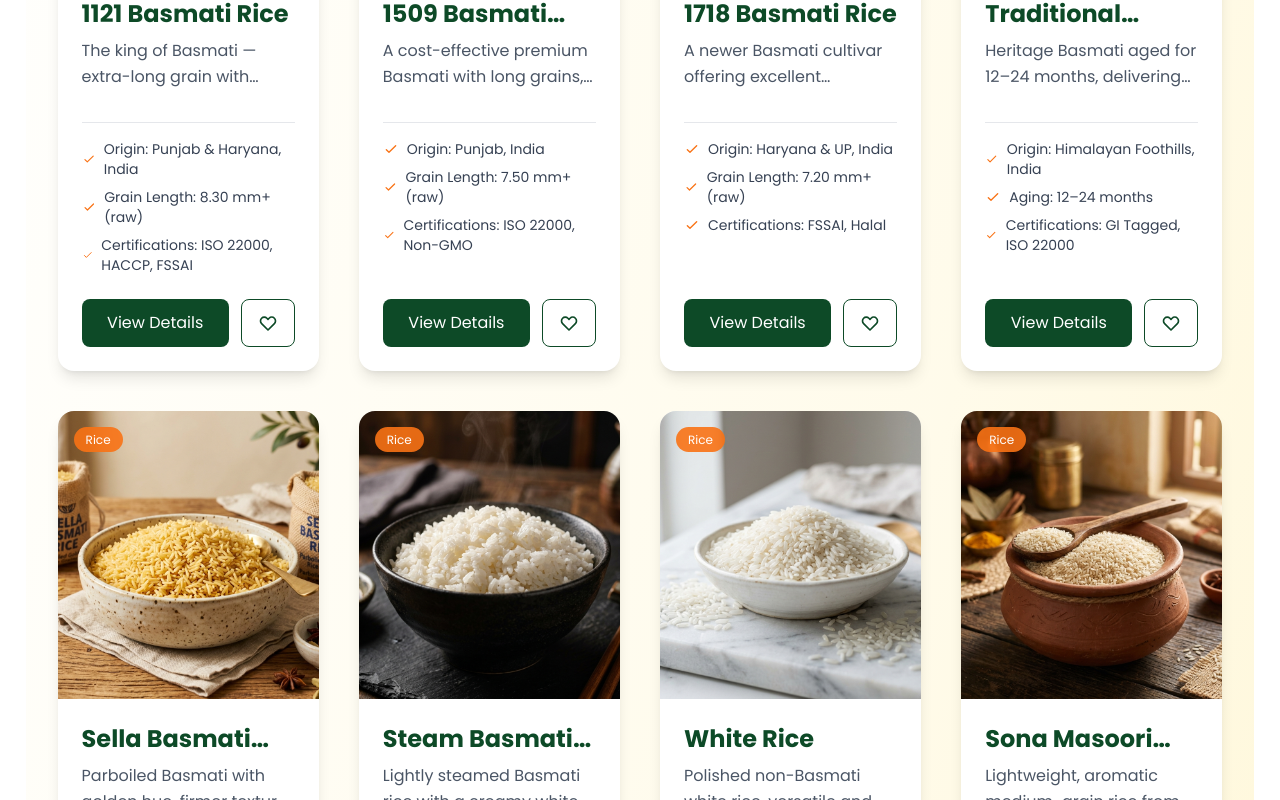
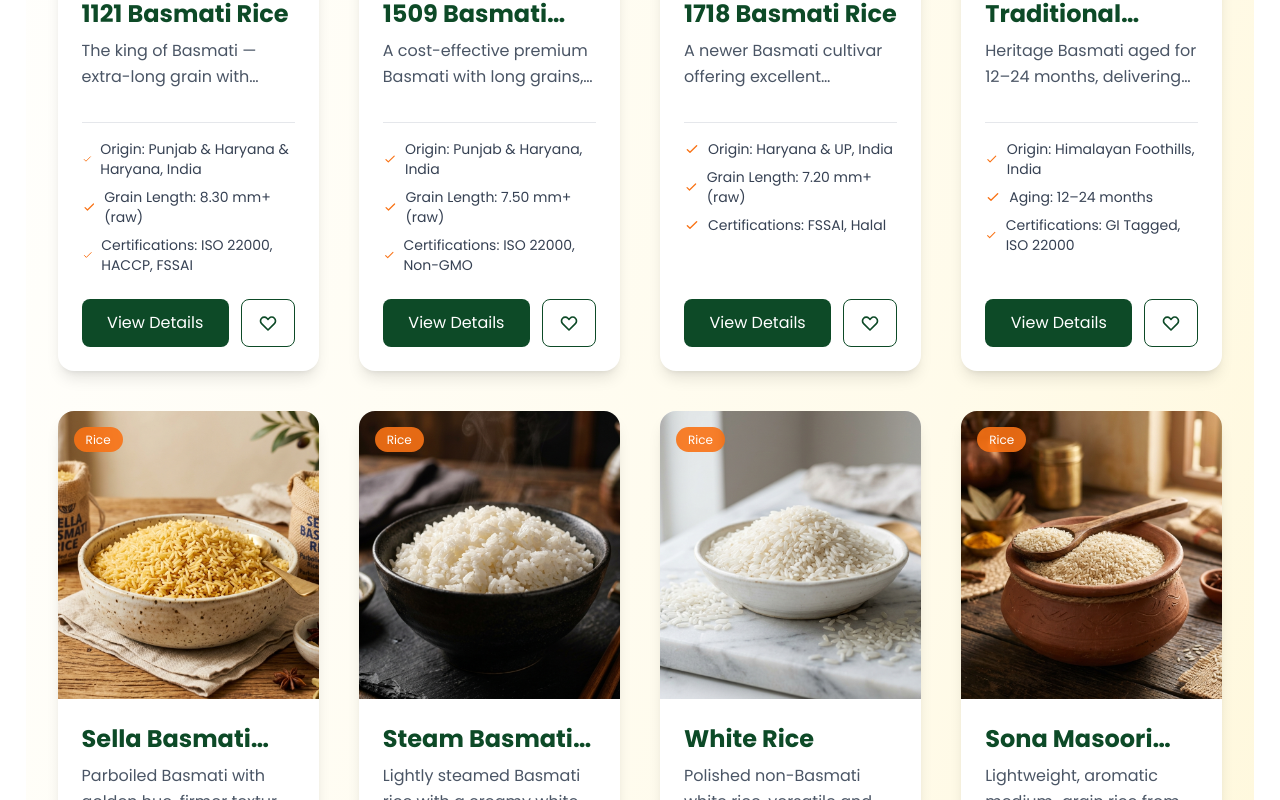
Before and after one commit to ASHISHSINGHNEGI/agf, a Next.js app: page /pages/products in a window 1280 px wide. Shown: the part 820-1620 px from the top of the page. Built offline with nearby package versions, Linux system fonts and the light colour scheme.

Commit message:
update:change the origin state

```diff
--- a/app/pages/about/page.tsx
+++ b/app/pages/about/page.tsx
@@ -112,7 +112,7 @@ export default function About() {
             More Than Rice, A Legacy of Trust
           </h1>
           <p className="text-lg sm:text-xl md:text-2xl max-w-4xl mx-auto text-gray-200 leading-relaxed">
-          At AGF – Anand Global Foods, we do more than export agricultural products—we bring the richness of India's farming heritage to global markets. Every grain reflects the fertile fields of Punjab and the generations of expertise behind authentic Basmati cultivation. By combining this legacy with uncompromising quality standards, innovation, and reliable global supply, we help businesses worldwide deliver exceptional products to their customers.
+          At AGF – Anand Global Foods, we do more than export agricultural products—we bring the richness of India's farming heritage to global markets. Every grain reflects the fertile fields of Punjab & Haryana and the generations of expertise behind authentic Basmati cultivation. By combining this legacy with uncompromising quality standards, innovation, and reliable global supply, we help businesses worldwide deliver exceptional products to their customers.
           </p>
         </div>
       </section>
--- a/app/pages/products/page.tsx
+++ b/app/pages/products/page.tsx
@@ -12,7 +12,7 @@ const products = [
     category: "Rice",
     href: "#",
     details: [
-      "Origin: Punjab & Haryana, India",
+      "Origin: Punjab & Haryana & Haryana, India",
       "Grain Length: 8.30 mm+ (raw)",
       "Certifications: ISO 22000, HACCP, FSSAI",
     ],
@@ -25,7 +25,7 @@ const products = [
     category: "Rice",
     href: "#",
     details: [
-      "Origin: Punjab, India",
+      "Origin: Punjab & Haryana, India",
       "Grain Length: 7.50 mm+ (raw)",
       "Certifications: ISO 22000, Non-GMO",
     ],
@@ -64,7 +64,7 @@ const products = [
     category: "Rice",
     href: "#",
     details: [
-      "Origin: Punjab, India",
+      "Origin: Punjab & Haryana, India",
       "Type: Parboiled (Golden Sella)",
       "Certifications: ISO 22000, Kosher",
     ],
@@ -77,7 +77,7 @@ const products = [
     category: "Rice",
     href: "#",
     details: [
-      "Origin: Punjab & Haryana, India",
+      "Origin: Punjab & Haryana & Haryana, India",
       "Type: Steam Processed",
       "Certifications: HACCP, Halal",
     ],
--- a/app/pages/products/rice/page.tsx
+++ b/app/pages/products/rice/page.tsx
@@ -14,7 +14,7 @@ const galleryImages = [
   },
   {
     src: "/heroGallery/1.jpg",
-    alt: "Vast, sunlit rice paddy fields in Punjab.",
+    alt: "Vast, sunlit rice paddy fields in Punjab & Haryana.",
   },
   {
     src: "/image/rice/_64A8552-1.jpg",
@@ -71,7 +71,7 @@ export default function RiceProductPage() {
             <p className="text-lg text-gray-600 leading-relaxed mb-6">
               Renowned for its long, slender grains, delicate aroma, and fluffy
               texture, our Basmati rice is cultivated in the fertile plains of
-              Punjab. Each grain is a testament to the region's rich
+              Punjab & Haryana. Each grain is a testament to the region's rich
               agricultural heritage, promising an authentic and flavorful dining
               experience.
             </p>
@@ -94,11 +94,11 @@ export default function RiceProductPage() {
           <div className="grid grid-cols-1 lg:grid-cols-2 gap-12 items-center mb-16">
             <div>
               <h2 className="text-2xl sm:text-3xl font-bold text-primary mb-4">
-                From the Heart of Punjab
+                From the Heart of Punjab & Haryana
               </h2>
               <p className="text-gray-600 mb-4">
                 Our Basmati rice is sourced directly from local farming
-                communities in Punjab, India—a region celebrated for producing
+                communities in Punjab & Haryana, India—a region celebrated for producing
                 the world's finest rice. We partner with farmers who employ
                 traditional, sustainable methods passed down through
                 generations.
```
